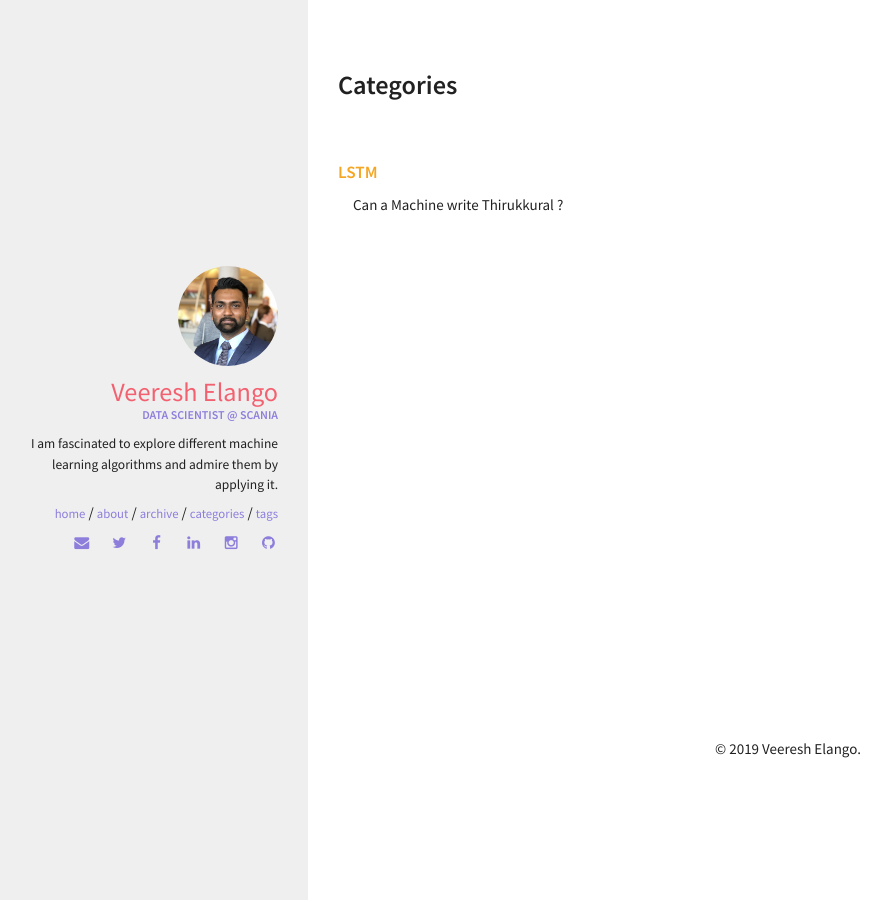
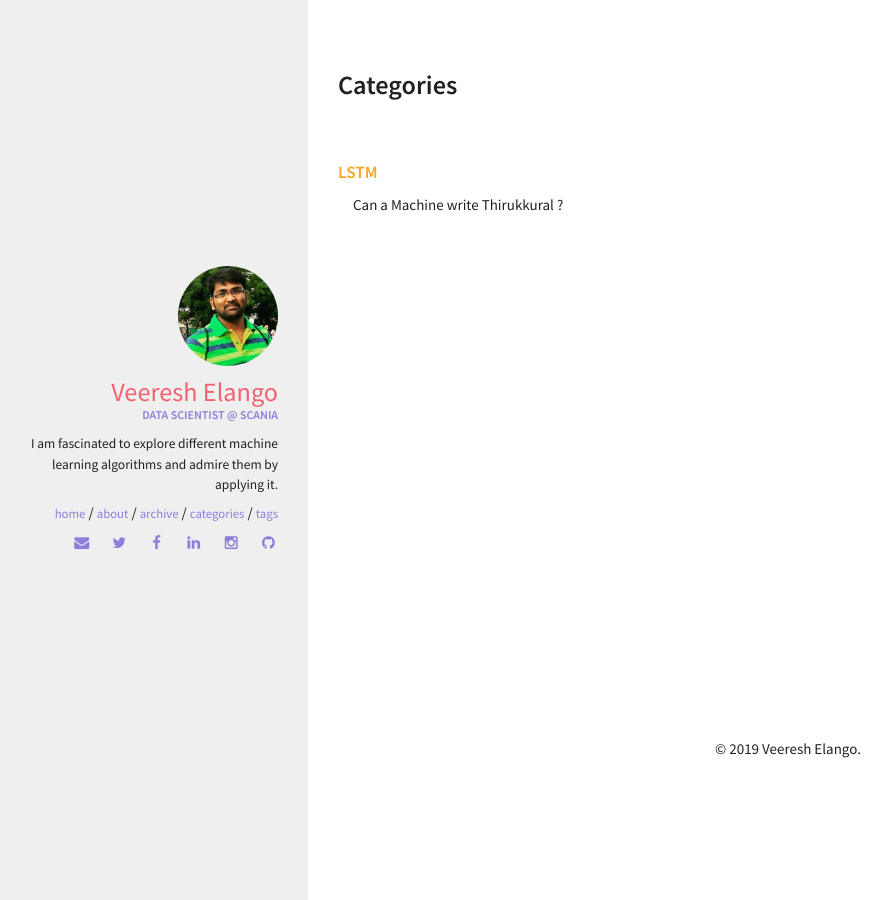
Before and after one commit to VeereshElango/veereshelango.github.io, a Jekyll site: the page built from categories/index.html, in a window 1280 px wide. Shown: the whole page, without its empty margins (12-903 px from the left). Built offline with Jekyll 4.4.1, drawn with Linux system fonts in a browser that asks for light colours.

Commit message:
back to old dp

```diff
--- a/_config.yml
+++ b/_config.yml
@@ -34,7 +34,7 @@ kramdown:
 #
 owner:
   name: Veeresh Elango
-  avatar: suit.jpg
+  avatar: 450_600.jpg
   job: "Data Scientist @ Scania"
   bio: "I am fascinated to explore different machine learning algorithms and admire them by applying it."
   email: ecveer@gmail.com
```
